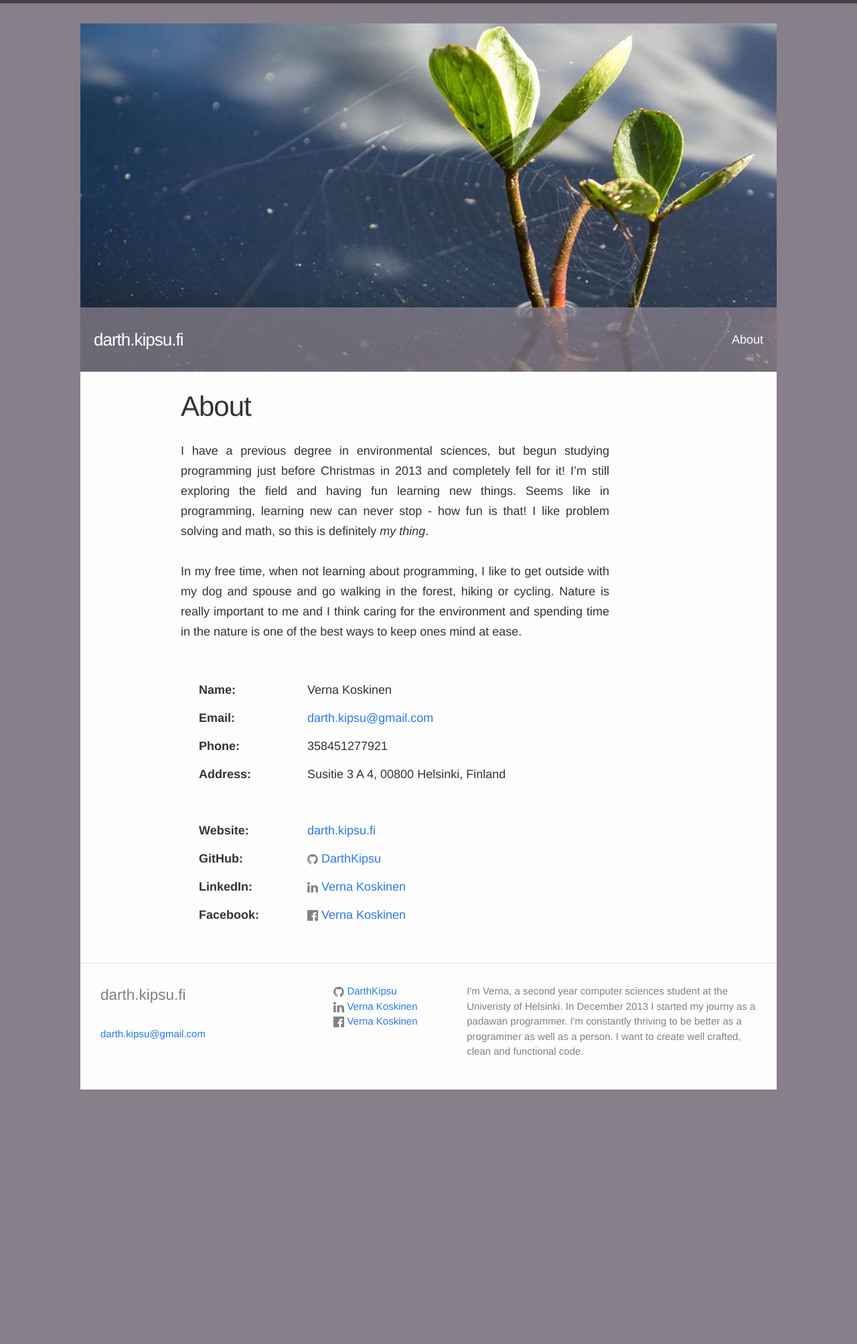
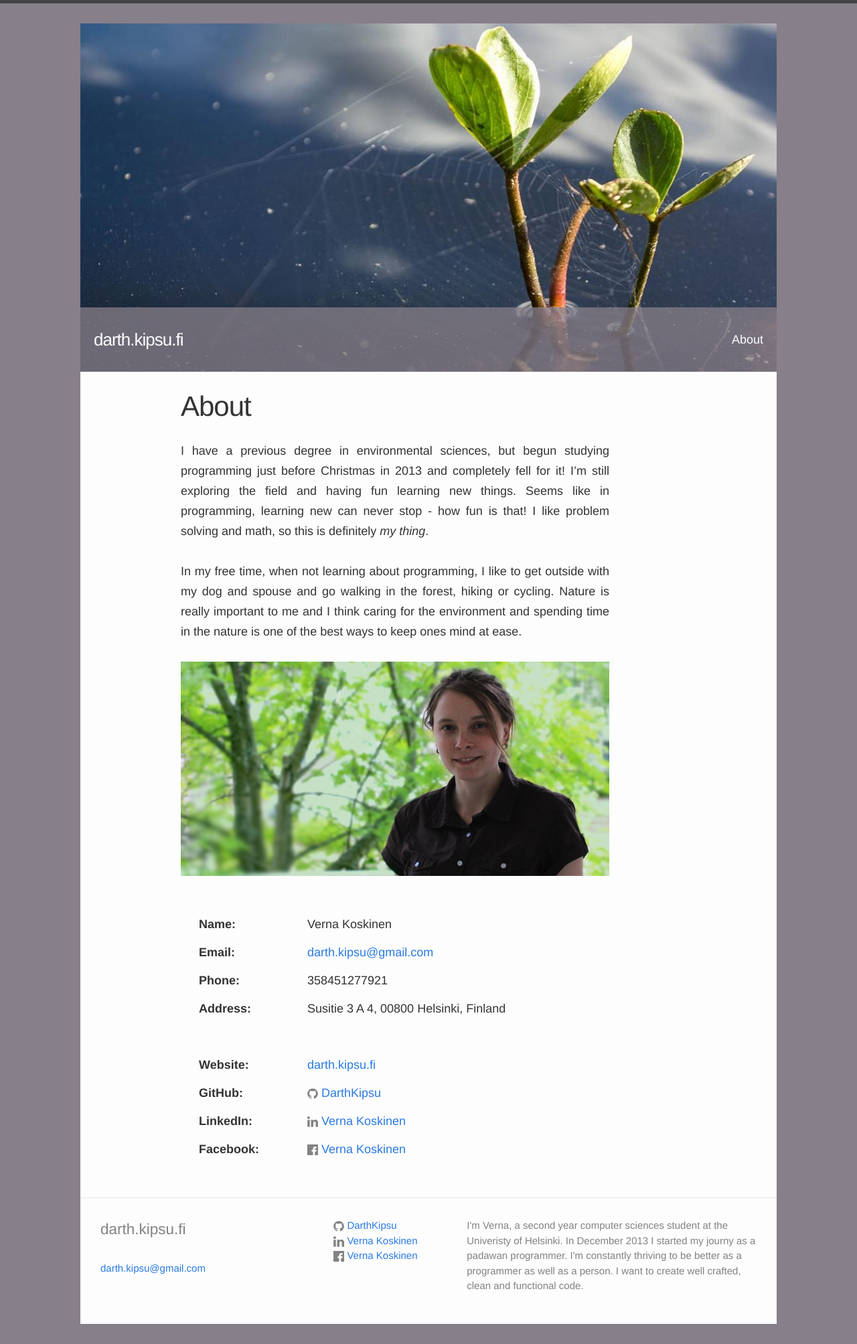
Before and after one commit to DarthKipsu/DarthKipsu.github.io, a Jekyll site: the page built from about.md, in a window 1280 px wide. Shown: the whole page at 67% size. Built offline with Jekyll 4.4.1, drawn with Linux system fonts in a browser that asks for light colours; before the commit the page ends 1657 px from its top, so only the background shows below that.

Commit message:
add photo to about page

```diff
--- a/about.md
+++ b/about.md
@@ -8,6 +8,8 @@ permalink: /about/
 I have a previous degree in environmental sciences, but begun studying programming just before Christmas in 2013 and completely fell for it! I'm still exploring the field and having fun learning new things. Seems like in programming, learning new can never stop - how fun is that! I like problem solving and math, so this is definitely *my thing*.
 
 In my free time, when not learning about programming, I like to get outside with my dog and spouse and go walking in the forest, hiking or cycling. Nature is really important to me and I think caring for the environment and spending time in the nature is one of the best ways to keep ones mind at ease.
+
+![me](/images/about.jpg)
 
 **Name:** | {{ site.author }}
 **Email:** | <a href="mailto:{{ site.email }}">{{ site.email }}</a>
```
Also changed, not shown: images/about.jpg (added).
